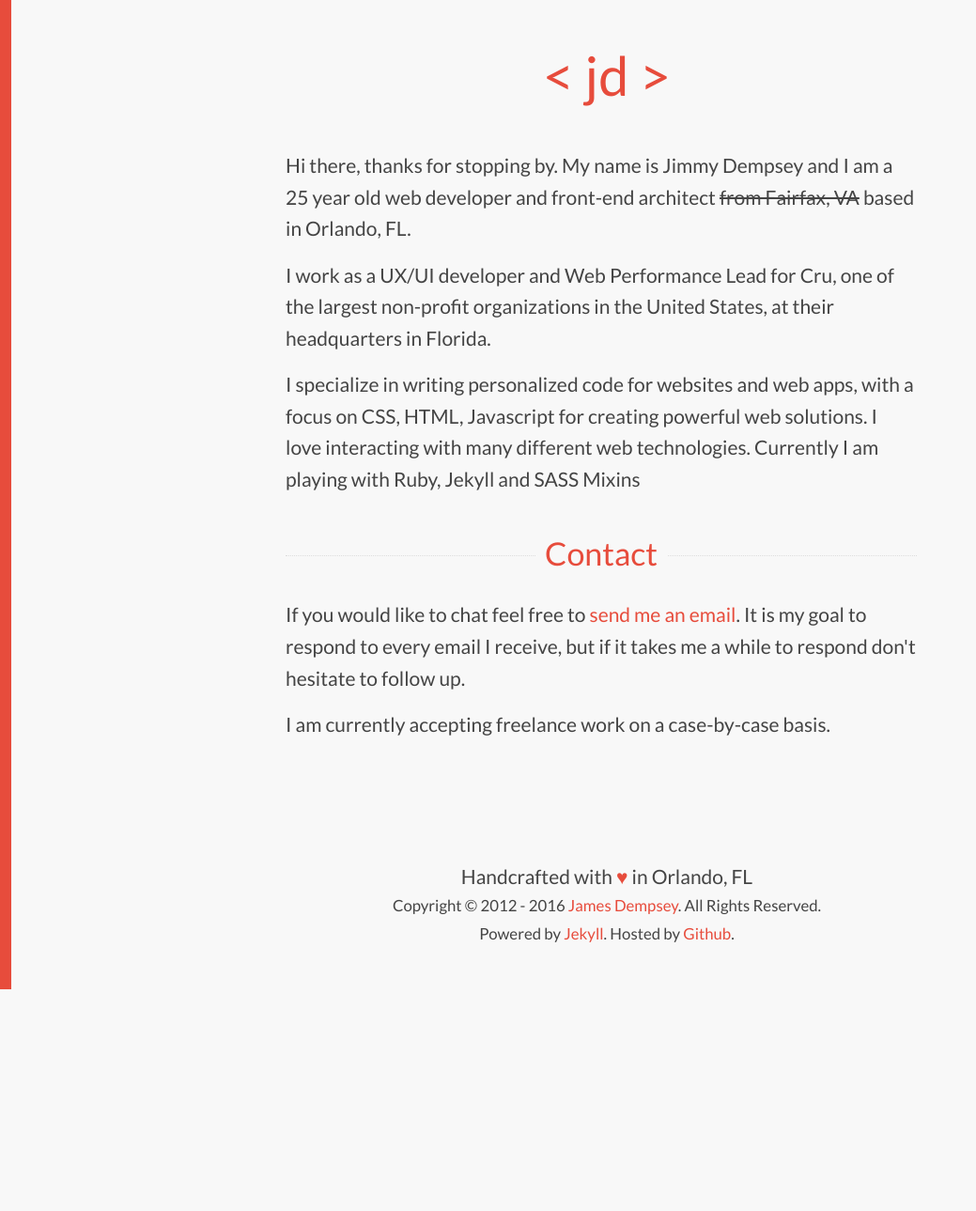
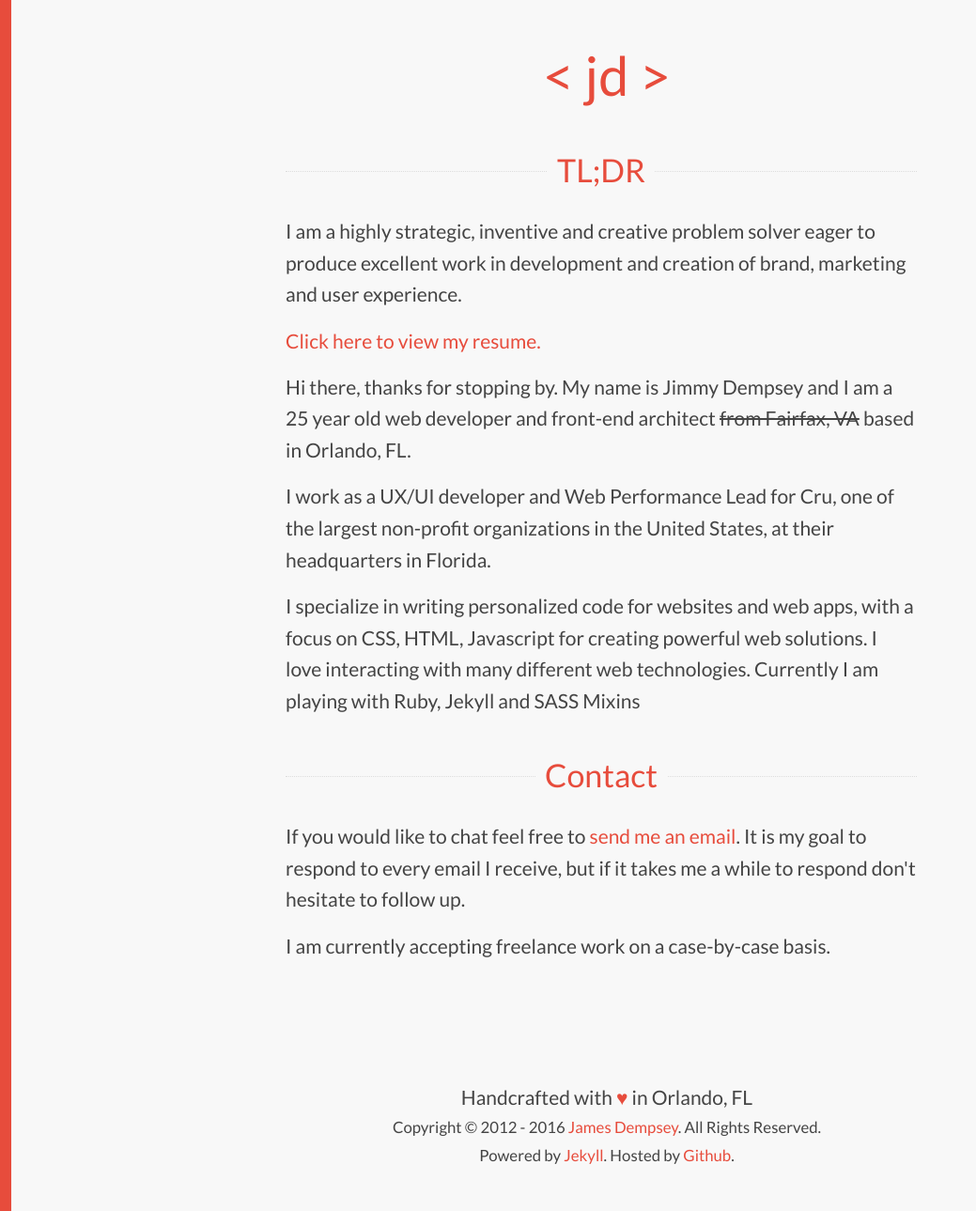
Before and after one commit to thejamesdempsey/thejamesdempsey, a Jekyll site: the page built from index.html, in a window 1280 px wide. Shown: the whole page at 94% size, without its empty margins (0-1039 px from the left). Built offline with Jekyll 4.4.1, drawn with Linux system fonts in a browser that asks for light colours; before the commit the page ends 1053 px from its top, so only the background shows below that.

Commit message:
Update index.html

```diff
--- a/index.html
+++ b/index.html
@@ -6,6 +6,10 @@ page-class: page--about
 <!--
 	<h2  class="line-break"><span>About Me</span></h2>
 -->
+	<h3  class="line-break"><span>TL;DR</span></h3>
+	<p>I am a highly strategic, inventive and creative problem solver eager to produce excellent work in development and creation of brand, marketing and user experience.</p>
+	<p><a href="">Click here to view my resume.</a></p>
+
 	<p>Hi there, thanks for stopping by. My name is Jimmy Dempsey and I am a 25 year old web developer and front-end architect <strike> from Fairfax, VA</strike> based in Orlando, FL.</p>
   <!--
 	<figure>
```
